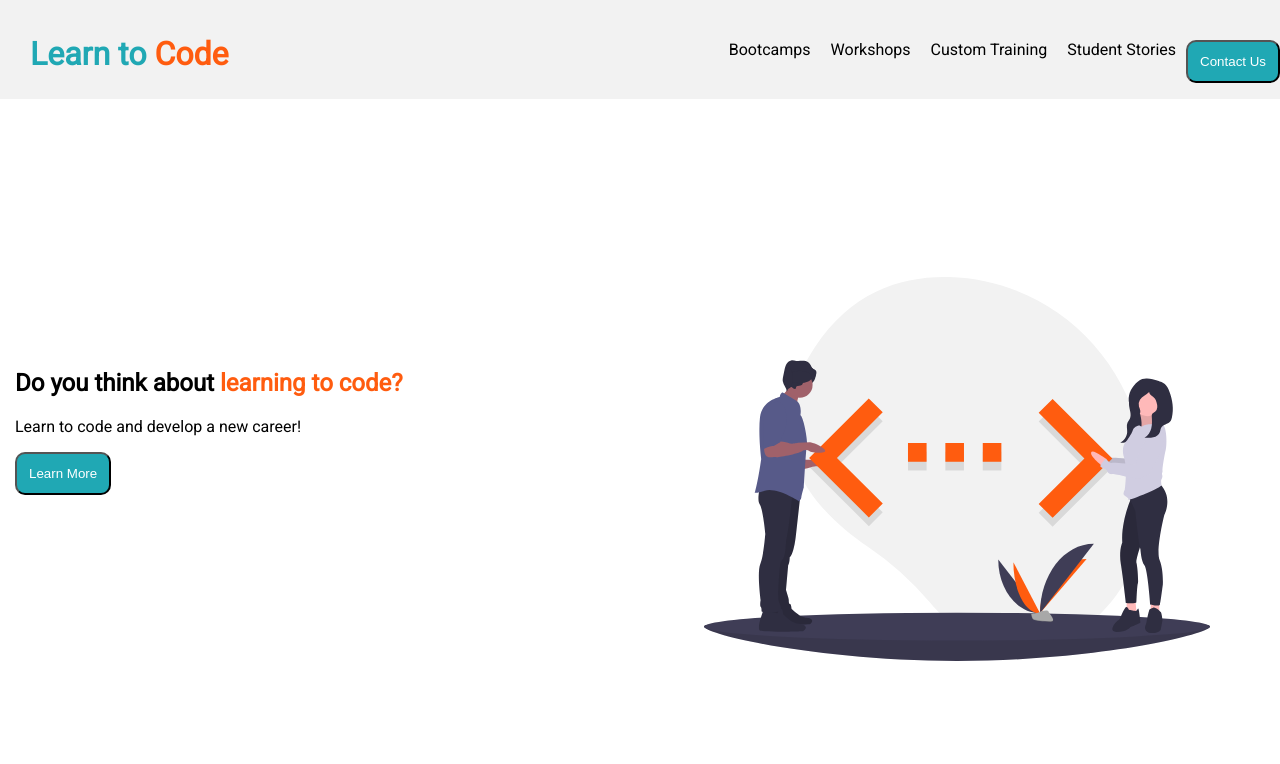
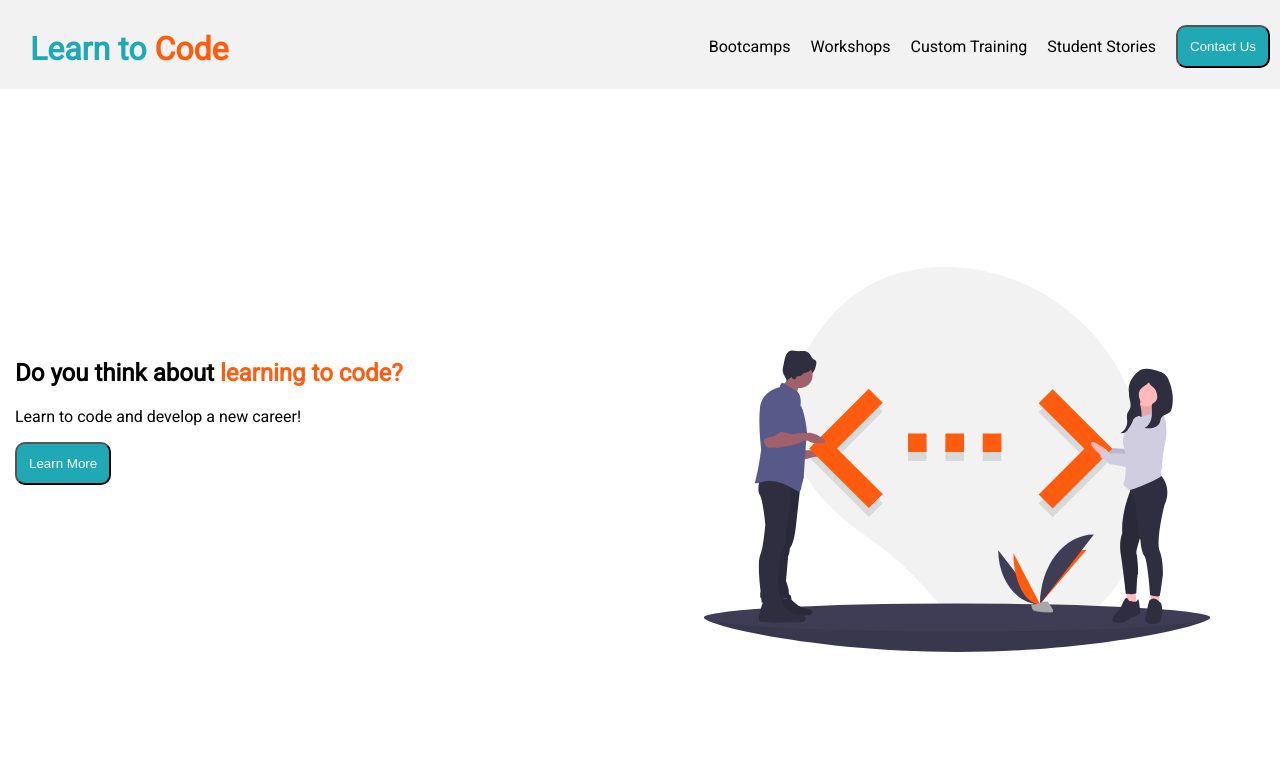
Before and after one commit to ccecott/Cecott-part-one, a plain HTML site: page index.html in a window 1280 px wide. Drawn offline with Linux system fonts and the light colour scheme.

Commit message:
First commit for deliverable one

```diff
--- a/index.html
+++ b/index.html
@@ -22,7 +22,7 @@
         <li><a href="#">Student Stories</a></li>
 
 
-      <button class="contact">Contact Us</button>
+      <li><button class="contact">Contact Us</button></li>
 
     </ul>
 
--- a/style.css
+++ b/style.css
@@ -85,9 +85,12 @@ header {
   }
   @media screen and (min-width: 768px) {
     body {
-        font-weight: 20px;
+      font-weight: 20px;
 
     }
+
+
+
     header {
       display: flex;
       justify-content: space-between;
@@ -97,12 +100,13 @@ header {
     ul {
         display: flex;
         flex-direction: row;
-        margin-top: 40px;
+
     }
     .primary-nav li {
       display: flex;
       flex-direction: row;
       padding: 0px 10px;
+      margin-top: 20px;;
     }
     a {
     display: flex;
@@ -110,9 +114,14 @@ header {
     }
     button.contact {
         width: auto;
+
     }
     main {
         margin-top: 170px;
+    }
+
+    li {
+      align-items:center;
     }
 
     img {
@@ -125,6 +134,8 @@ header {
         margin-right: 70px;
     }
 
+
+
     button.learn {
         width: auto;
     }
```
